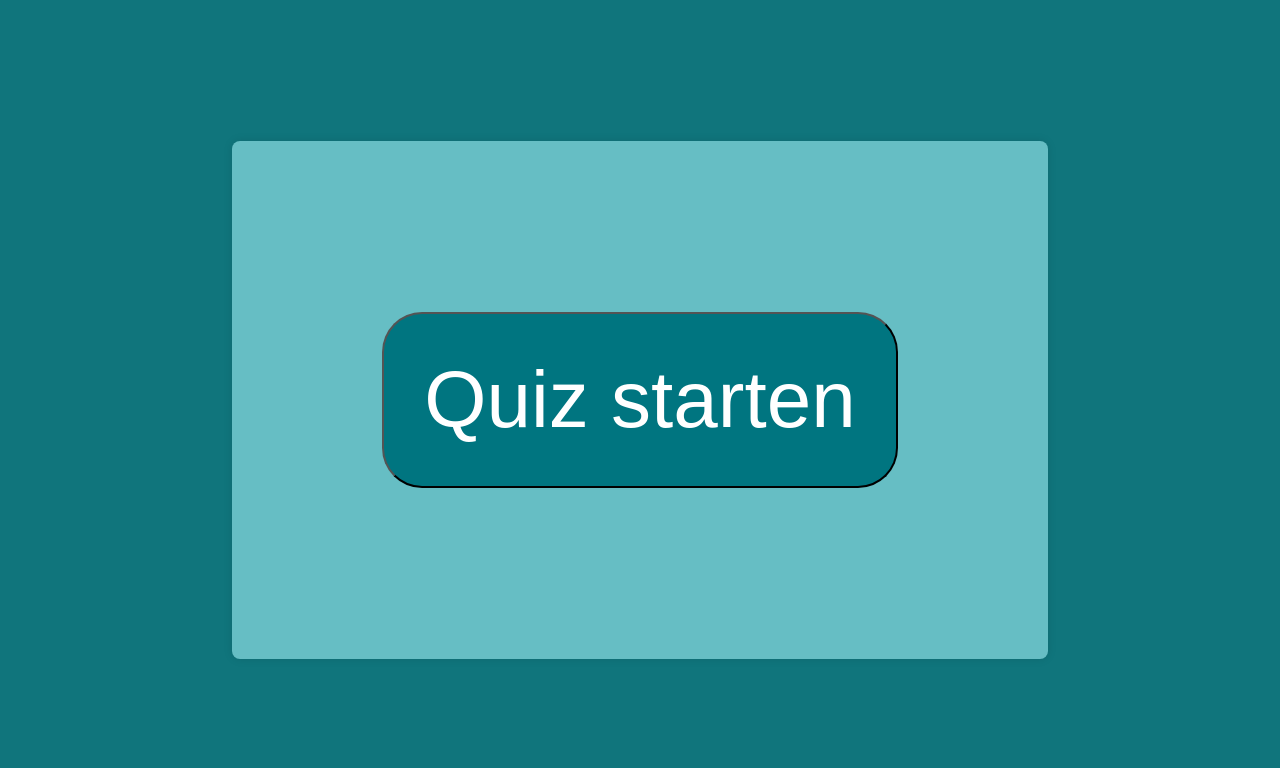
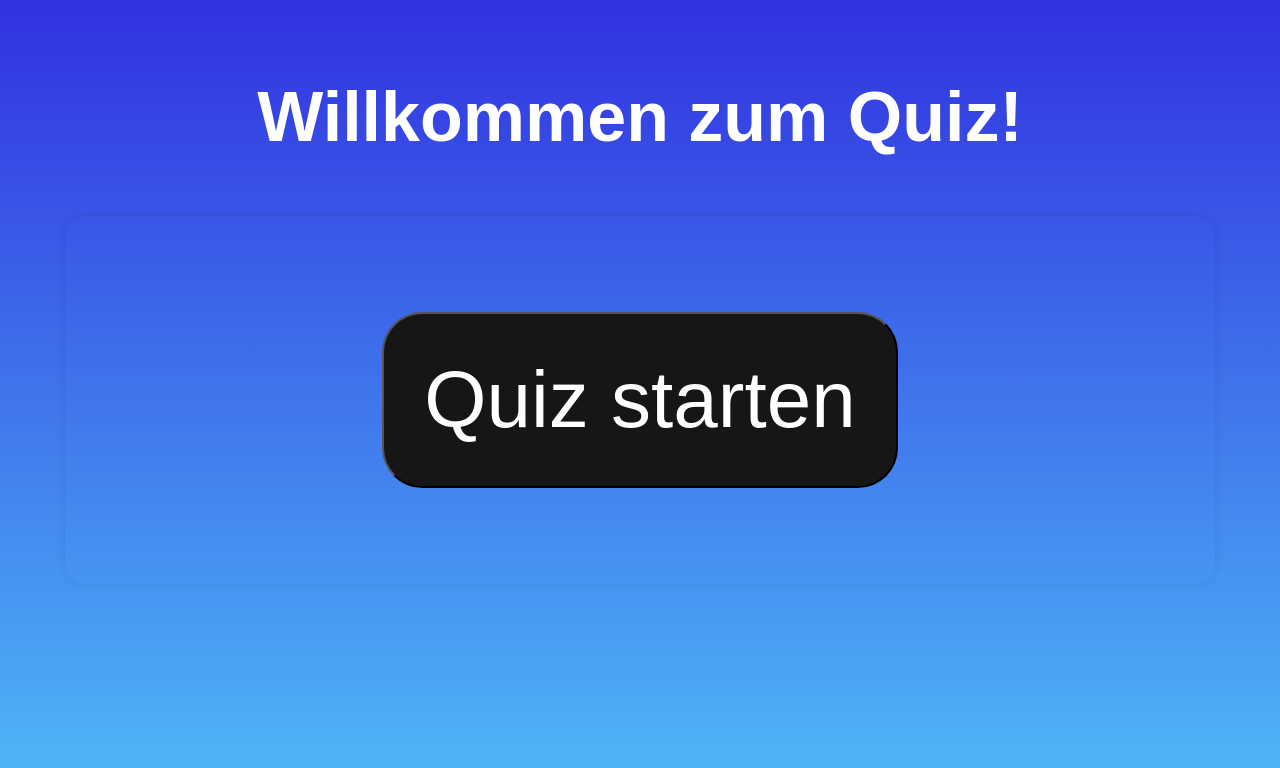
Before and after one commit to Die-Spengergasse/quiz-2ahwii-sj2425, a plain HTML site: page index.html in a window 1280 px wide. Drawn offline with Linux system fonts and the light colour scheme.

Commit message:
main merged successfully

```diff
--- a/index.html
+++ b/index.html
@@ -8,6 +8,9 @@
     <script src="quiz.js" type="module" defer></script>
 </head>
 <body>
+    <header>
+        <h1>Willkommen zum Quiz!</h1>
+    </header>
     <div class="container">
         <h1>
             <button type="button" id="start-button">Quiz starten</button>
--- a/quiz.css
+++ b/quiz.css
@@ -2,25 +2,31 @@ body, html {
     height: 100%;
     margin: 0;
     padding: 0;
-    background-color: #10757c;
     font-family: Arial, sans-serif;
     display: flex;
     justify-content: center;
     align-items: center;
+    background: linear-gradient(to bottom, #3131e0,  #4fbaf8);
+    font-family: Arial, sans-serif
+
 }
 
 .container {
-    max-width: 8000px;
-    padding: 150px;
-    background-color: #66bec4;
-    border-radius: 8px;
+    width: 1000px;
+    padding: 75px;
+    /*background: linear-gradient(to bottom,#3e3c96, #5b4699);*/
+    border-radius: 20px;
     box-shadow: 0 0 10px rgba(0, 0, 0, 0.1);
     text-align: center;
+    color: #d8d8ff;
+    opacity: 0.5px;
 }
+
+
 
 #start-button {
     font-size: 5rem;
-    background-color: rgb(0, 117, 128);
+    background-color: rgb(22, 22, 22);
     color: white;
     padding: 0.5em;
     border-radius: 0.5em;
@@ -62,6 +68,7 @@ body, html {
 ul {
     list-style: none;
     padding: 0;
+
 }
 
 li {
@@ -69,6 +76,7 @@ li {
     background-color: #f0f0f0;
     margin: 5px 0;
     border-radius: 5px;
+
 }
 
 .hidden {
@@ -79,8 +87,8 @@ li {
     display: flex;
     font-size: 2rem;
     margin-bottom: 20px;
-    background-color: rgb(0, 0, 0);
-    color: white;
+    background-color: #d8d8ff;
+    color: rgb(0, 0, 0);
     justify-content: space-around;
     border-radius: 3px;
 }
@@ -93,4 +101,30 @@ li {
 
 .option-container input[type="radio"] {
     margin-right: 10px;
+    accent-color: #676767; /* Ändert Farbe in modernen Browsern */
+    width: 20px;
+    height: 20px;
 }
+
+header {
+    position: fixed;
+    top: 0;
+    left: 0;
+    width: 100%;
+    /*background-color: #4d3de1;*/
+    color: white;
+    text-align: center;
+    padding: 30px 0;
+    font-size: 35px;
+    z-index: 1000;
+    /*box-shadow: 0 2px 5px rgba(0,0,0,0.3);*/
+
+  }
+
+  .options {
+    margin-bottom: 20px;
+    padding: 10px;
+    background-color: #e50b0b;
+
+    border-radius: 5px;
+}
```
